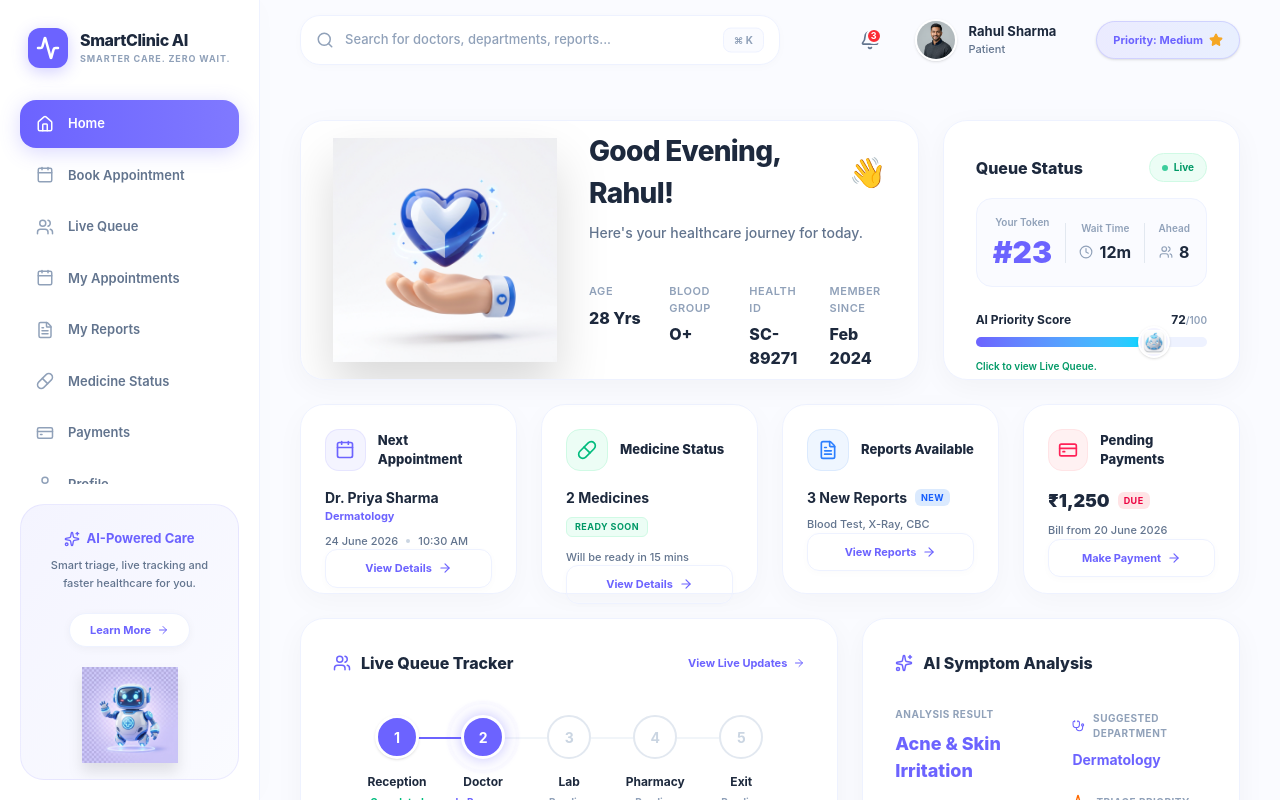
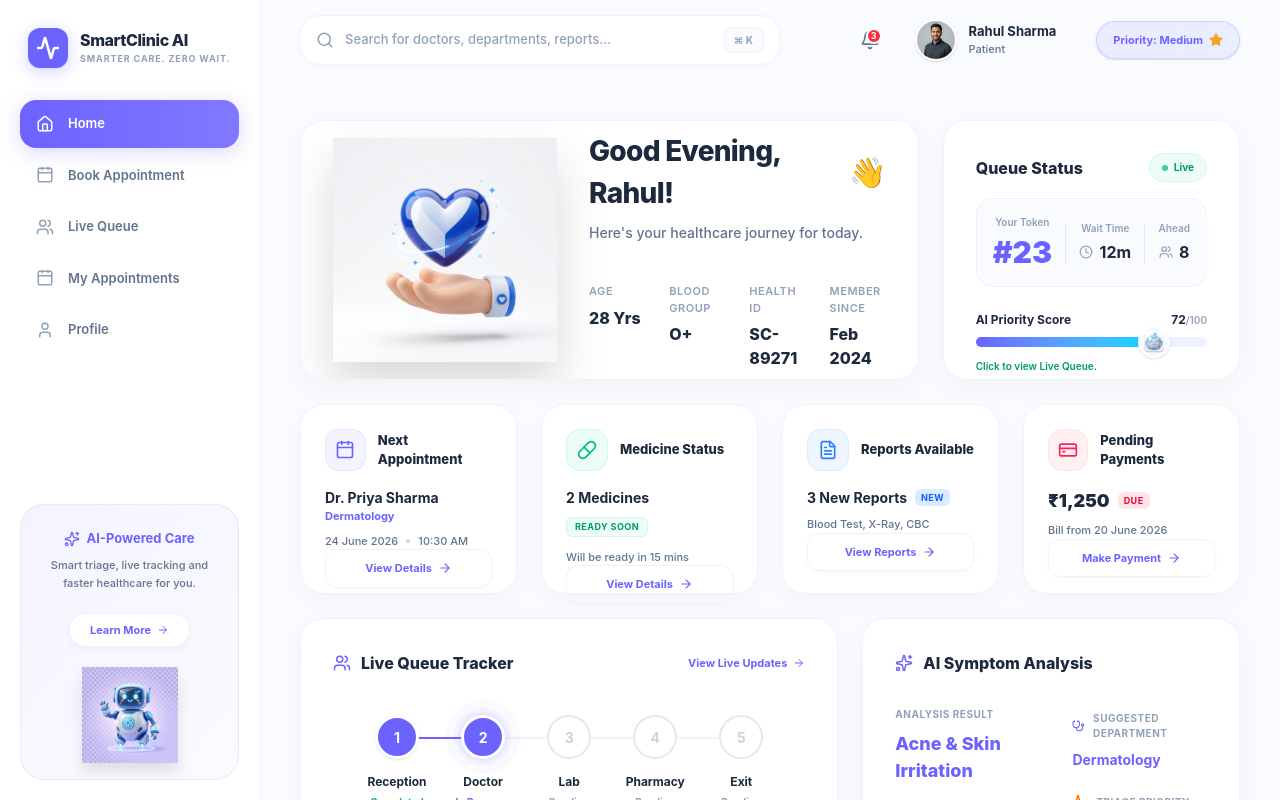
Before and after one commit to Kabilan9111/Queue-Cure, a React (Vite) app: page /patient in a window 1280 px wide. Built offline with nearby package versions, Linux system fonts and the light colour scheme.

Commit message:
Patient Page edits

```diff
--- a/src/pages/PatientDashboard.jsx
+++ b/src/pages/PatientDashboard.jsx
@@ -56,11 +56,7 @@ export default function PatientDashboard() {
     { name: 'Book Appointment', icon: Calendar, id: 'Book Appointment' },
     { name: 'Live Queue', icon: Users, id: 'Live Queue' },
     { name: 'My Appointments', icon: Calendar, id: 'My Appointments' },
-    { name: 'My Reports', icon: FileText, id: 'My Reports' },
-    { name: 'Medicine Status', icon: Pill, id: 'Medicine Status' },
-    { name: 'Payments', icon: CreditCard, id: 'Payments' },
     { name: 'Profile', icon: User, id: 'Profile' },
-    { name: 'Help & Support', icon: HelpCircle, id: 'Help & Support' },
   ];
 
   const containerVariants = {
```
